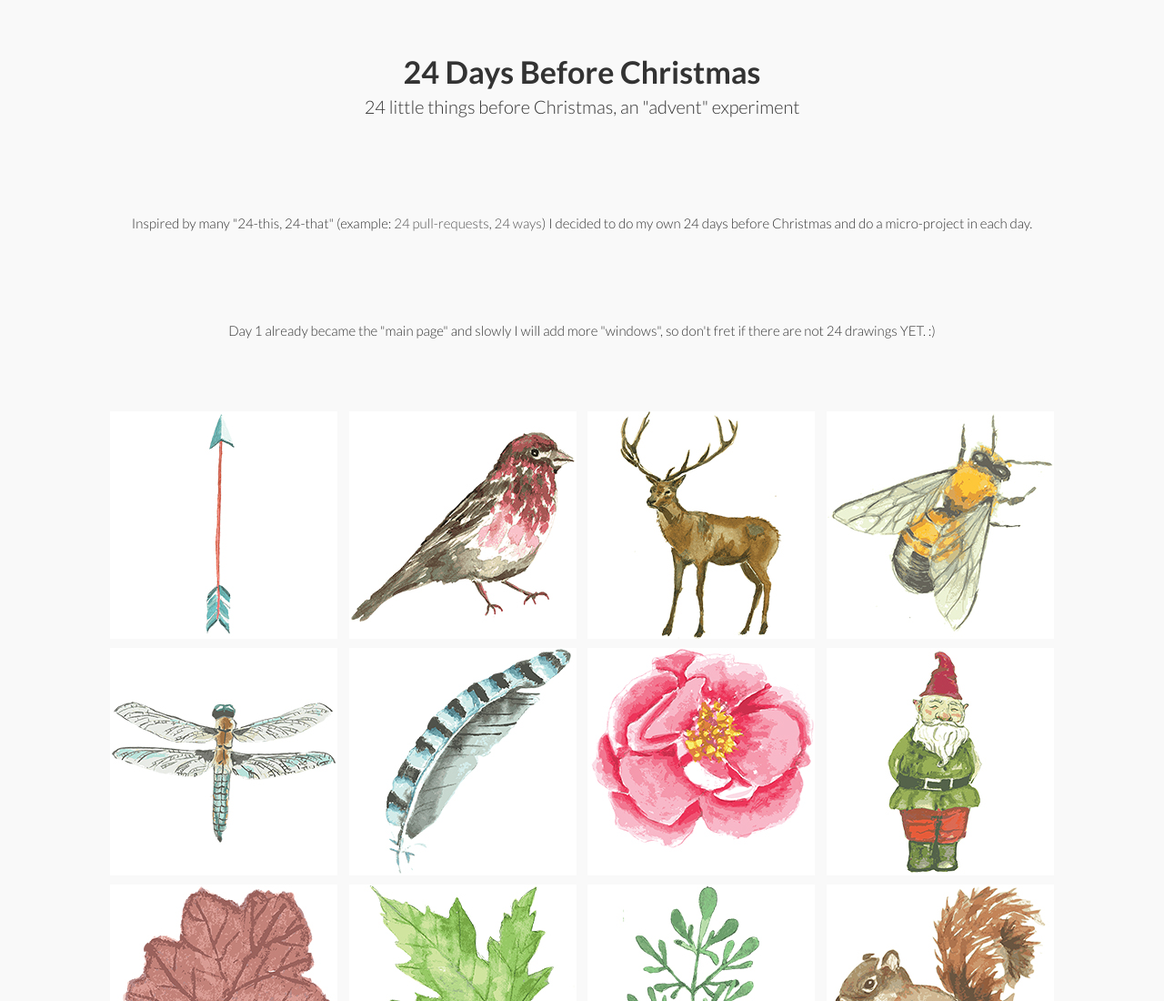
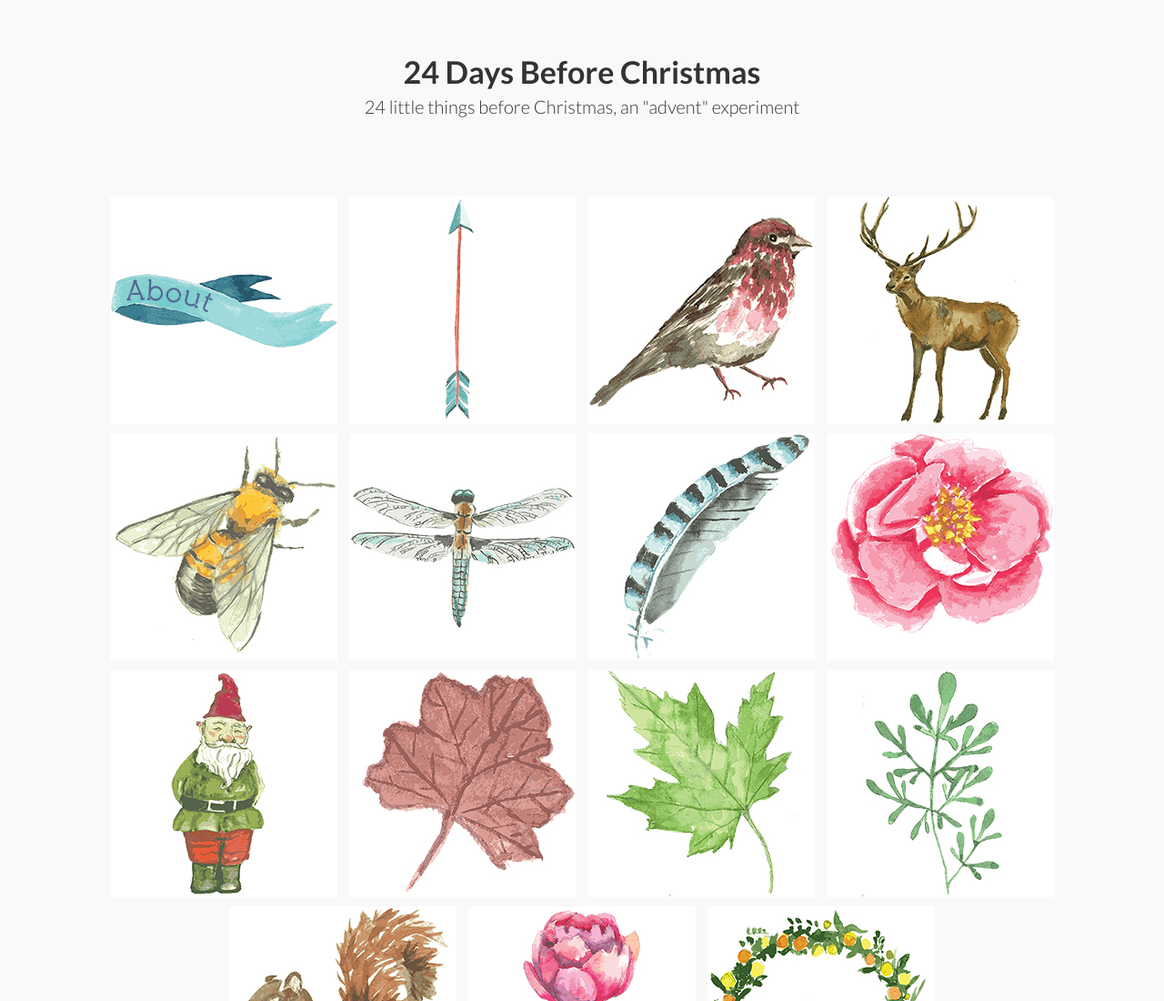
Before and after one commit to monicams/before-xmas, a plain HTML site: page index.html in a window 1280 px wide. Shown: the top 1100 px of the page at 91% size. Drawn offline with nearby package versions, Linux system fonts and the light colour scheme.

Commit message:
added about page

```diff
--- a/index.html
+++ b/index.html
@@ -19,9 +19,16 @@
 				<h1>24 Days Before Christmas <span>24 little things before Christmas, an "advent" experiment</span></h1>
 			</header>
 			<div class="main">
-        <p>Inspired by many "24-this, 24-that" (example: <a href="http://24pullrequests.com" target="_blank">24 pull-requests</a>, <a href="https://24ways.org" target="_blank">24 ways</a>) I decided to do my own 24 days before Christmas and do a micro-project in each day.</p>
-        <p>Day 1 already became the "main page" and slowly I will add more "windows", so don't fret if there are not 24 drawings YET. :)</p>
+
 				<ul id="og-grid" class="og-grid">
+
+          <li>
+            <a href="https://github.com/monicams/before-xmas/tree/gh-pages/" data-largesrc="images/about.jpg" data-title="About" data-description="<h2>Why?</h2> <br> <p>Inspired by many <em>24-this and 24-that</em> (like 24pullrequests.com and 24ways.org) I decided to do my own 24 days before Christmas and do a micro-project in each day.</p>
+            <p>Day 1 already became the showcase page and slowly I will add more <em>windows</em>, so don't fret if there are not exactly 24 drawings <em>yet</em></p>">
+              <img src="images/thumbs/about-thumb.jpg" alt="About"/>
+            </a>
+          </li>
+
 					<li>
 						<a href="https://github.com/monicams/before-xmas/tree/gh-pages/day1" data-largesrc="images/arrow.jpg" data-title="Arrow" data-description="<h2>Arrow - Day 1 </h2>
 						<p>For <strong>Day 1</strong> I decided that would be nice to make a placeholder for all the 24 days of my Before-Xmas project. Tomorrow I will re-organise the site on github to reflect this main page, plus something else on Day 2.</p>
```
Also changed, not shown: images/about.jpg (added), images/thumbs/about-thumb.jpg (added).
